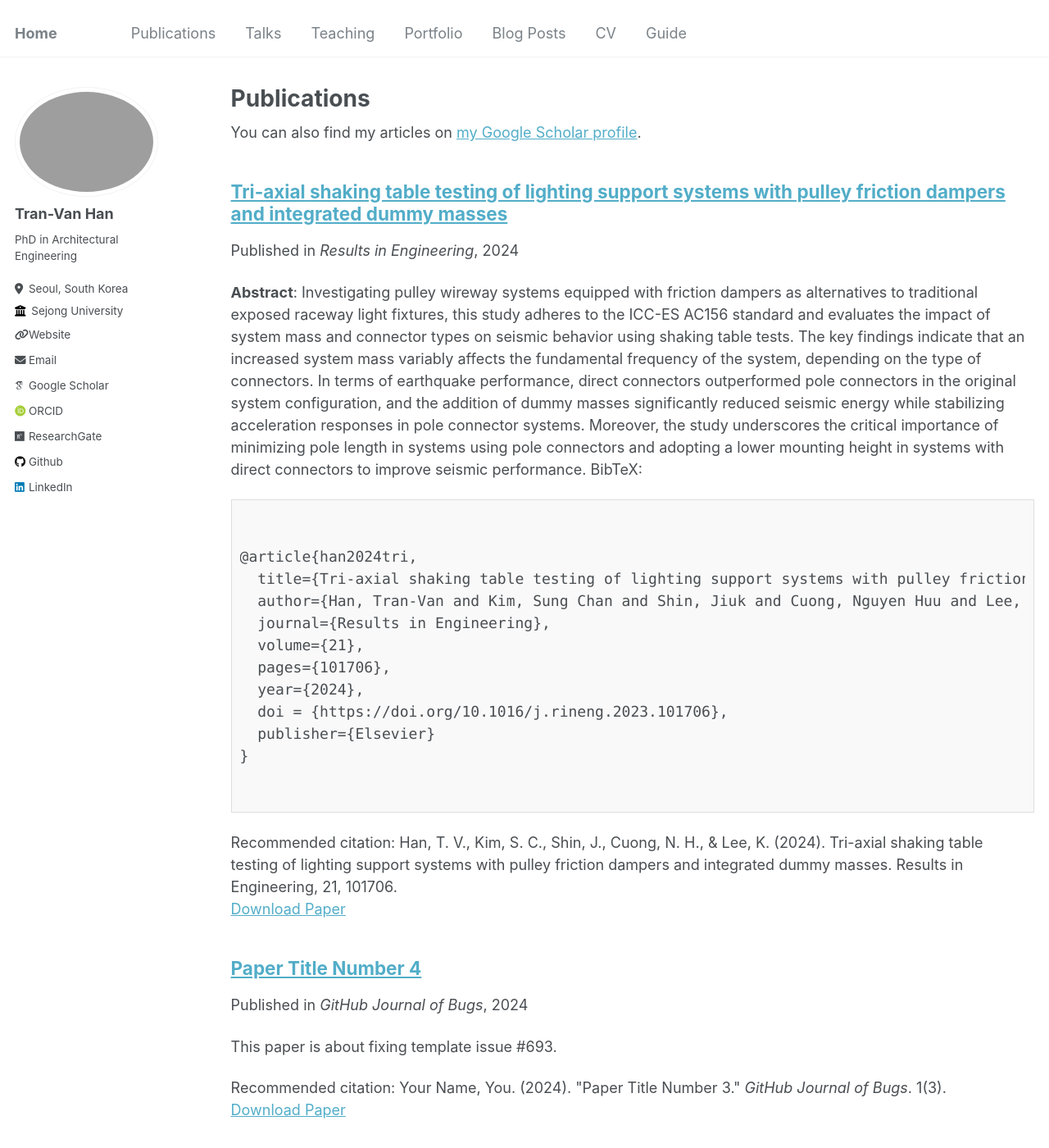
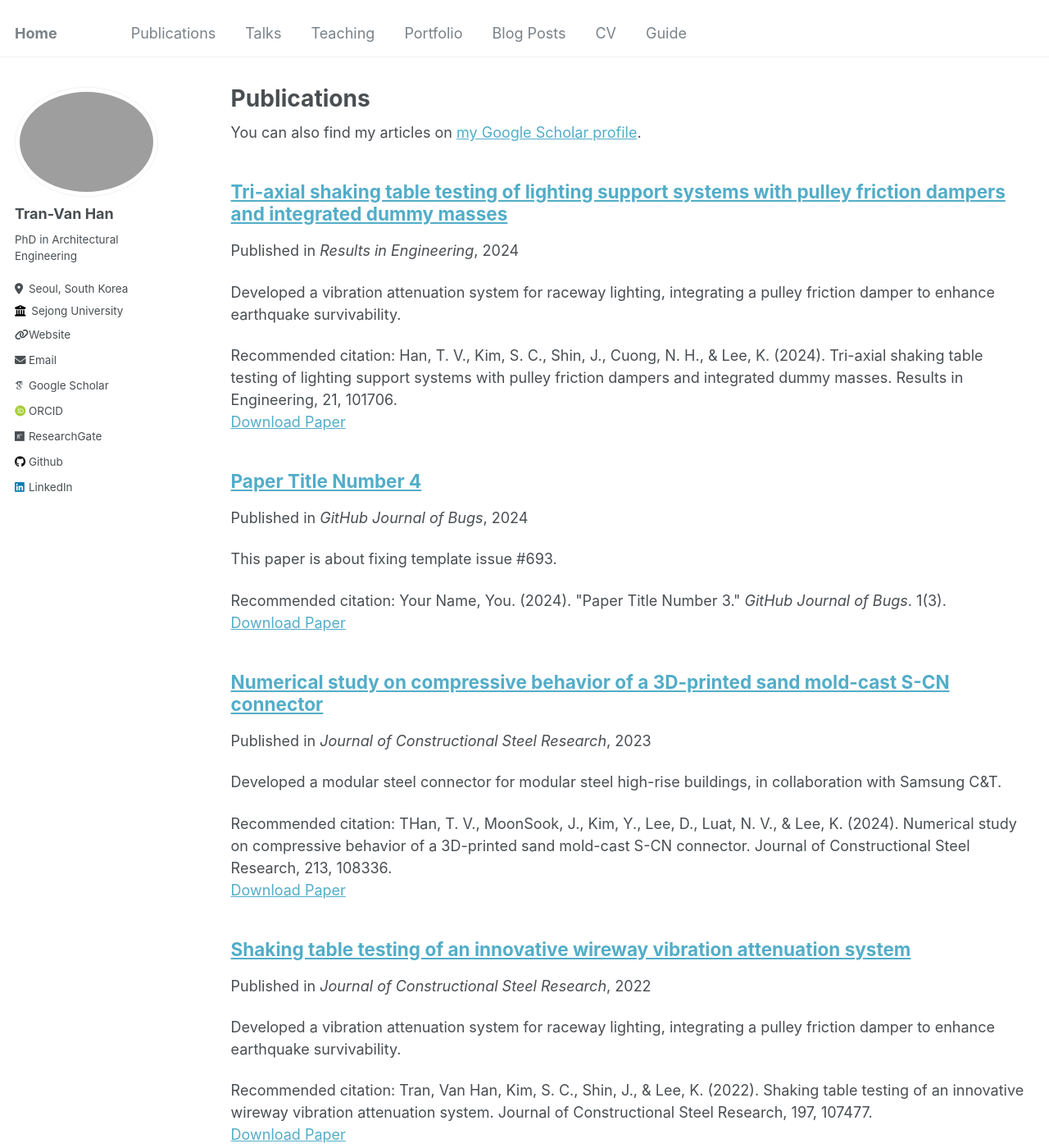
Before and after one commit to tranhan1405/tranhan1405.github.io, a Jekyll site: the page built from _pages/publications.md, in a window 1280 px wide and 1400 px high. Shown: the whole window at 82% size. Built offline with Jekyll 4.4.1, drawn with Linux system fonts in a browser that asks for light colours; some web fonts are replaced.

Commit message:
Update tri-axial-shaking-table-testing-of-lighting-support.md

```diff
--- a/_publications/tri-axial-shaking-table-testing-of-lighting-support.md
+++ b/_publications/tri-axial-shaking-table-testing-of-lighting-support.md
@@ -2,6 +2,7 @@
 title: "Tri-axial shaking table testing of lighting support systems with pulley friction dampers and integrated dummy masses"
 collection: publications
 permalink: /publication/_publications/tri-axial-shaking-table-testing-of-lighting-support
+excerpt: 'Developed a vibration attenuation system for raceway lighting, integrating a pulley friction damper to enhance earthquake survivability.'
 date: 2024-03-01
 venue: 'Results in Engineering'
 paperurl: 'http://tranhan1405.github.io/files/Tri-axial shaking table testing of lighting support systems with pulley friction dampers and integrated dummy masses.pdf'
```
